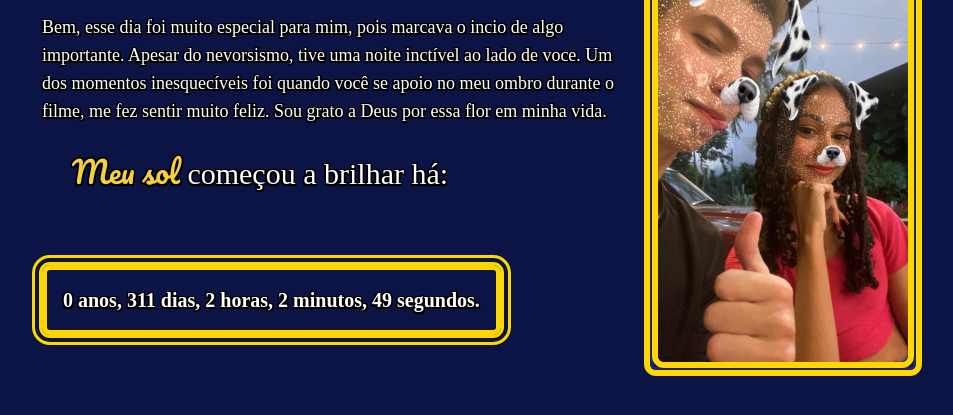
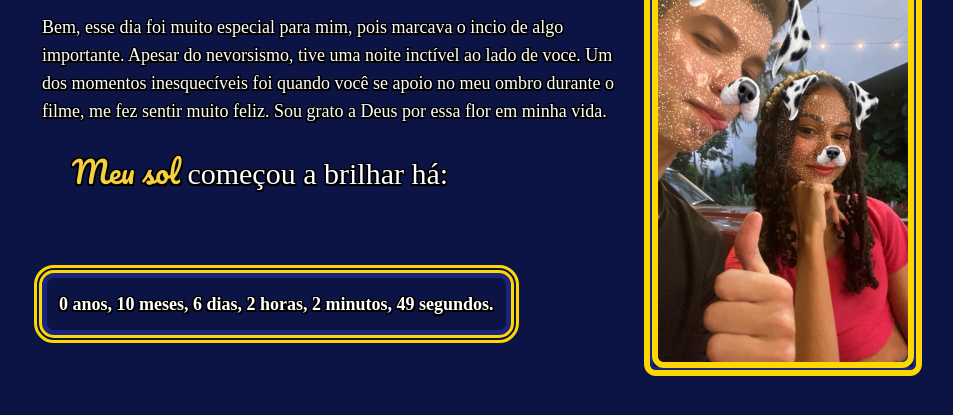
Before and after one commit to ferreiar/Minha-qrdaaa, a plain HTML site: page index.html in a window 1280 px wide. Shown: the part 997-1412 px from the top of the page, without its empty margins (161-1114 px from the left). Drawn offline with nearby package versions, Linux system fonts and the light colour scheme; a web font is replaced by a local one.

Commit message:
Adicionei meses ao contador e arrumei a borda do cell

```diff
--- a/JS/contador1.js
+++ b/JS/contador1.js
@@ -4,12 +4,14 @@ function atualizarContador() {
     const diferenca = agora - dataInicial;
 
     const anos = Math.floor(diferenca / (1000 * 60 * 60 * 24 * 365));
-    const dias = Math.floor((diferenca % (1000 * 60 * 60 * 24 * 365)) / (1000 * 60 * 60 * 24));
+    const meses = Math.floor((diferenca % (1000 * 60 * 60 * 24 * 365)) / (1000 * 60 * 60 * 24 * 30.44)); // Considerando mês médio de 30.44 dias
+    const dias = Math.floor((diferenca % (1000 * 60 * 60 * 24 * 30.44)) / (1000 * 60 * 60 * 24));
     const horas = Math.floor((diferenca % (1000 * 60 * 60 * 24)) / (1000 * 60 * 60));
     const minutos = Math.floor((diferenca % (1000 * 60 * 60)) / (1000 * 60));
     const segundos = Math.floor((diferenca % (1000 * 60)) / 1000);
 
     document.getElementById("years").textContent = anos;
+    document.getElementById("months").textContent = meses;
     document.getElementById("days").textContent = dias;
     document.getElementById("hours").textContent = horas;
     document.getElementById("minutes").textContent = minutos;
--- a/index.html
+++ b/index.html
@@ -70,13 +70,13 @@
                 </p>
                 <br>
 
-                <!-- Contador centralizado apenas no mobile -->
-                <div id="contador" class="relative border-[5px] border-[#1A237E] outline-[10px] outline-[#FDD700] outline-double FunnelDi text-white font-bold text-lg md:text-xl p-4 mt-6 rounded-lg border-4 border-[#FFD700] inline-block max-w-full">
-                    <span id="years">0</span> anos,
-                    <span id="days">0</span> dias,
-                    <span id="hours">0</span> horas,
-                    <span id="minutes">0</span> minutos,
-                    <span id="seconds">0</span> segundos.
+                <div id="contador" class="relative border-[5px] border-[#1A237E] outline-[8px] outline-[#FDD700] outline-double FunnelDi text-white font-bold text-sm sm:text-base md:text-lg p-3 mt-8 rounded-xl overflow-hidden inline-block max-w-full">
+                    <span id="years"></span> anos,
+                    <span id="months"></span> meses,
+                    <span id="days"></span> dias,
+                    <span id="hours"></span> horas,
+                    <span id="minutes"></span> minutos,
+                    <span id="seconds"></span> segundos.
                 </div>
             </div>
         </div>
```
